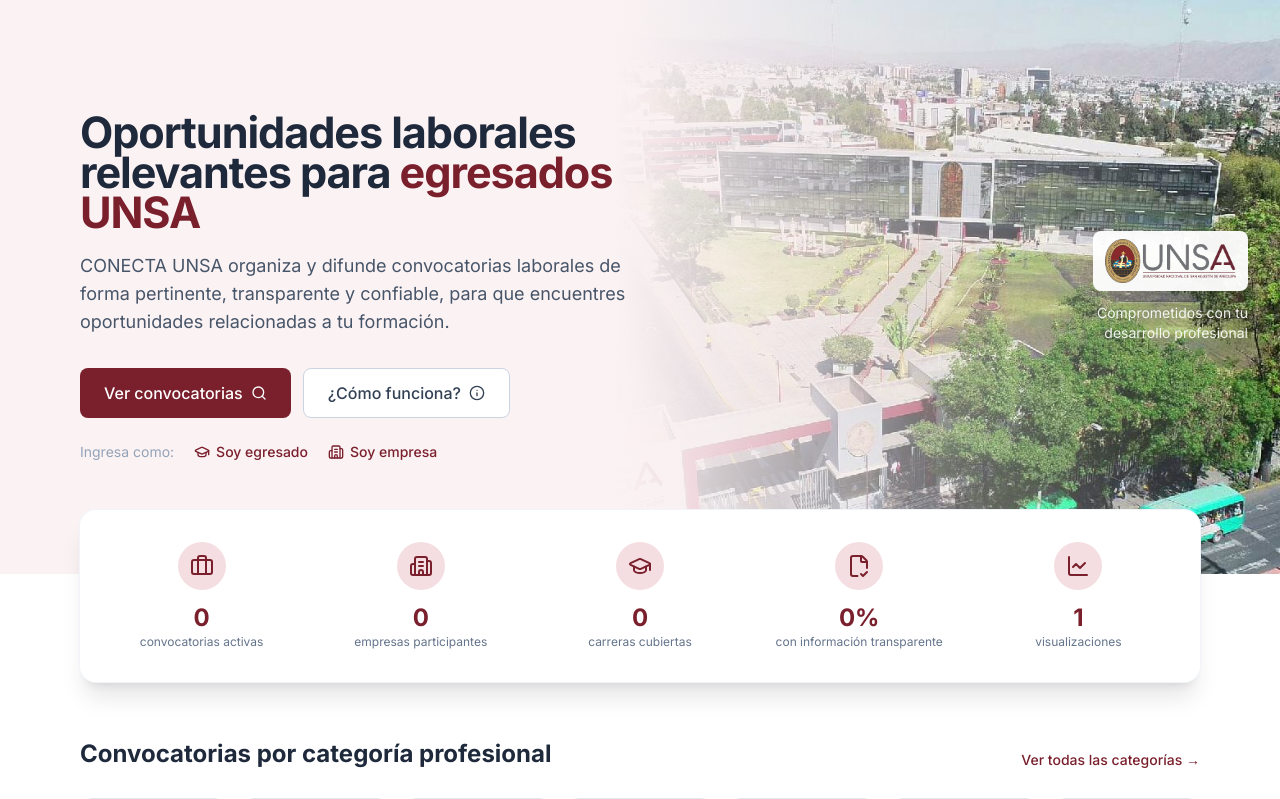
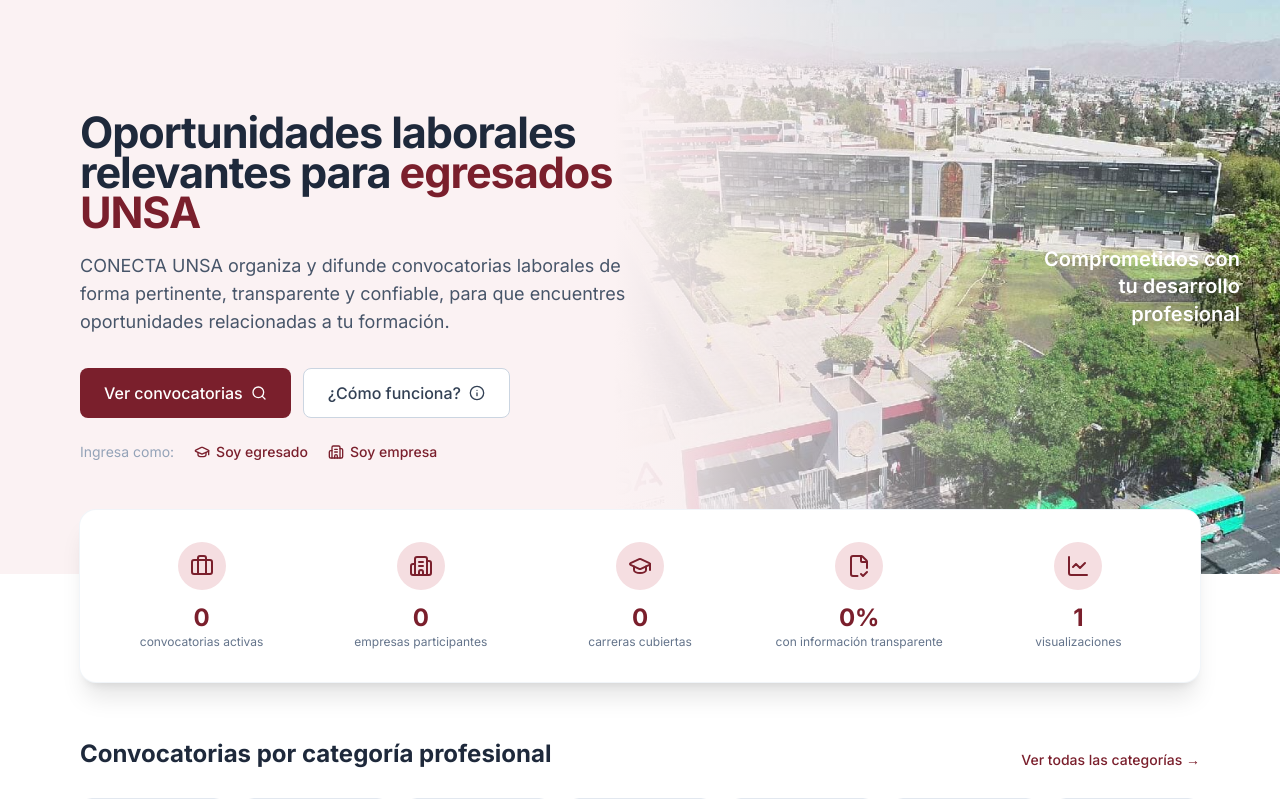
Before and after one commit to Cristhianepcc/conecta-unsa, a Django app: page / in a window 1280 px wide. Shown: the part 65-864 px from the top of the page. Run offline with Django 5.2, Linux system fonts and the light colour scheme; tables that the repository leaves empty hold one stand-in row (values such as "Sample post"); some libraries are stand-ins or nearby versions.

Commit message:
style(landing): limpiar cuna del hero (quitar logo redundante, dejar claim centrado)

```diff
--- a/apps/core/templates/core/home.html
+++ b/apps/core/templates/core/home.html
@@ -11,13 +11,10 @@
     <img src="{% static 'img/landing-pabello.jpg' %}" alt="" class="absolute inset-0 h-full w-full object-cover">
     <!-- Funde el borde izquierdo de la foto con el fondo (sin "caja") -->
     <div class="absolute inset-0 bg-gradient-to-r from-granate-50 via-granate-50/40 to-transparent"></div>
-    <!-- Cuña granate diagonal con el escudo + claim -->
-    <div class="absolute inset-y-0 right-0 w-[62%] bg-granate-700/92 text-white px-8 flex flex-col items-end justify-center text-right"
-         style="clip-path: polygon(34% 0, 100% 0, 100% 100%, 0% 100%);">
-      <span class="inline-flex items-center bg-white/95 rounded-lg px-3 py-2">
-        <img src="{% static 'img/LOGO_UNSA.png' %}" alt="UNSA" class="h-11 w-auto">
-      </span>
-      <p class="mt-3 text-white/90 text-sm max-w-[12rem]">Comprometidos con tu desarrollo profesional</p>
+    <!-- Cuña granate diagonal con el claim institucional -->
+    <div class="absolute inset-y-0 right-0 w-[55%] bg-granate-700/92 text-white pr-10 pl-16 flex flex-col justify-center items-end text-right"
+         style="clip-path: polygon(40% 0, 100% 0, 100% 100%, 0% 100%);">
+      <p class="text-xl font-semibold leading-snug max-w-[13rem]">Comprometidos con tu desarrollo profesional</p>
     </div>
   </div>
 
```
